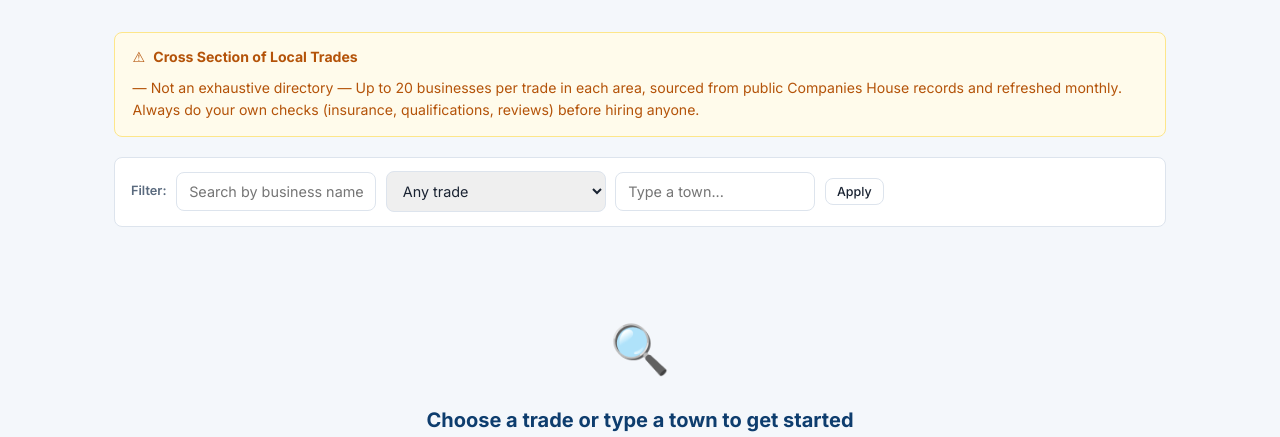
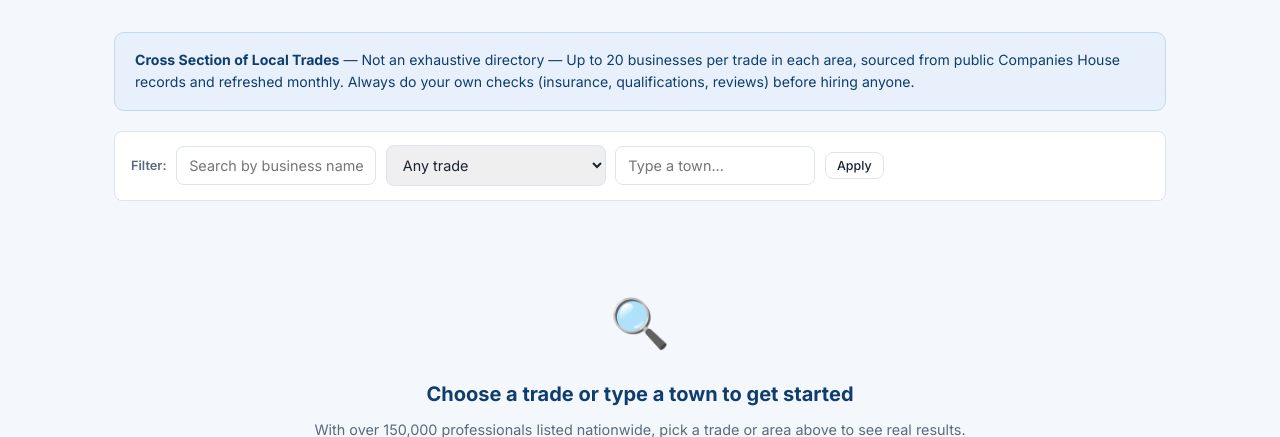
Before and after one commit to wwil83-dot/PlanPing, a Python web app: template app/templates/find_a_professional.html in a window 1280 px wide. Shown: the part 185-622 px from the top of the page. Run offline with Jinja, Linux system fonts and the light colour scheme; the template is opened without the code that fills it, so the values that code supplies are empty.

Commit message:
Update find_a_professional.html

```diff
--- a/app/templates/find_a_professional.html
+++ b/app/templates/find_a_professional.html
@@ -50,8 +50,8 @@
 </header>
 
 <main class="main">
-  <div class="banner banner-amber">
-    ⚠ <strong>Cross Section of Local Trades</strong> — Not an exhaustive directory — Up to 20 businesses per trade in each area,
+  <div class="coverage-note" style="margin-bottom:1.25rem">
+    <strong>Cross Section of Local Trades</strong> — Not an exhaustive directory — Up to 20 businesses per trade in each area,
     sourced from public Companies House records and refreshed monthly{% if last_synced %} (last updated {{ last_synced.strftime('%-d %B %Y') }}){% endif %}.
     Always do your own checks (insurance, qualifications, reviews) before hiring anyone.
   </div>
```
